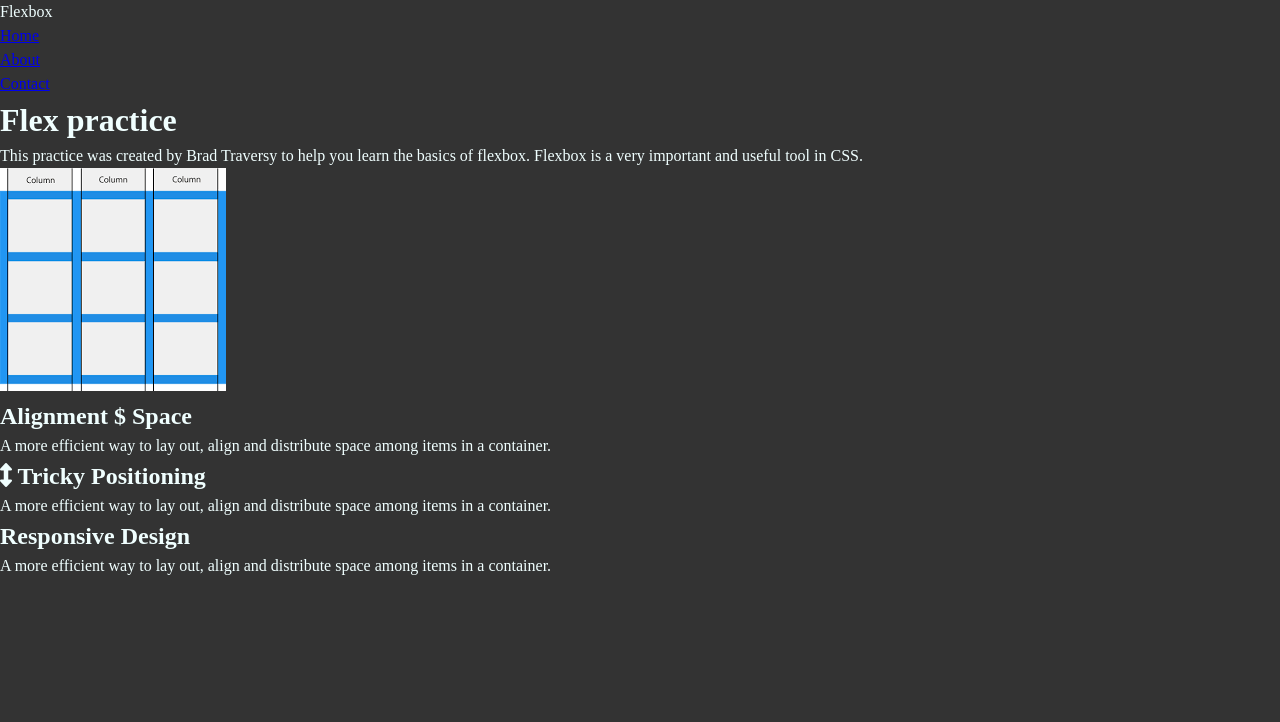
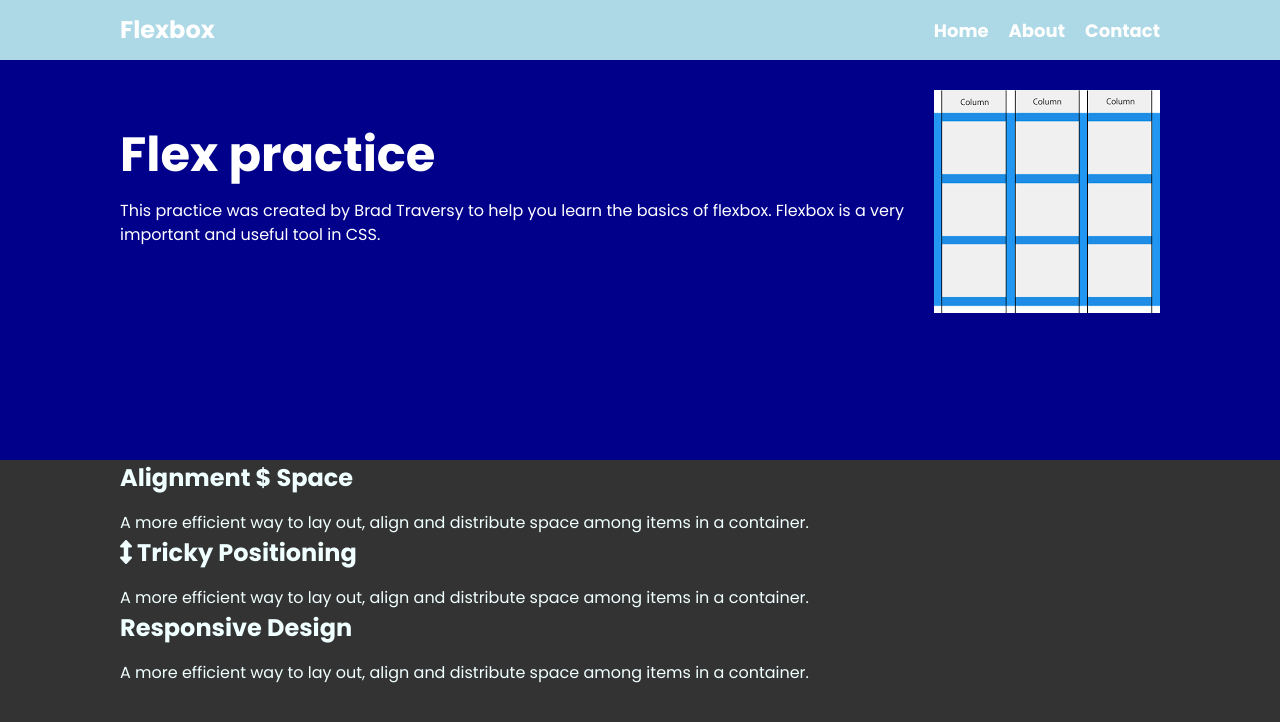
Before and after one commit to Nnenna95/flex-practice, a plain HTML site: page index.html in a window 1280 px wide. Drawn offline with Linux system fonts and the light colour scheme.

Commit message:
second commit

```diff
--- a/style.css
+++ b/style.css
@@ -1,11 +1,76 @@
+@import url('https://fonts.googleapis.com/css2?family=Poppins:wght@400;700&display=swap');
 *{
   box-sizing: border-box;
   padding: 0;
   margin: 0;
 }
 body{
+  font-family: 'Poppins', sans-serif;
   font-size: 16px;
   line-height: 1.5;
   color: azure;
   background: #333;
 }
+img{
+  max-width: 20%;
+  margin-top: 30px;
+}
+h1,h2{
+  margin-bottom: 15px;
+}
+ul{
+  list-style-type: none;
+}
+.container{
+  max-width: 1100px;
+  margin: 0 auto;
+  padding: 0 30px;
+}
+.navbar{
+  background-color: lightblue;
+  color: white;
+  height: 60px;
+}
+ .navbar .logo{
+  font-size: x-large;
+  font-weight: bold;
+}
+.navbar a{
+  color: white;
+  text-decoration: none;
+  font-size: 18px;
+  font-weight: bold;
+}
+.navbar a:hover{
+  color: aqua;
+}
+.navbar .container{
+  display: flex;
+  justify-content: space-between;
+  align-items: center;
+  height: 100%;
+}
+.navbar ul{
+  display: flex;
+}
+.navbar ul li{
+  margin-left: 20px;
+}
+.header{
+  background:darkblue ;
+  color: white;
+  min-height: 400px;
+}
+.header h1{
+ font-size: 3rem;
+ font-weight: bold;
+ line-height: 1.2;
+}
+.header img{
+  max-width: 400px;
+}
+.header .container{
+  display: flex;
+  align-items: center;
+  justify-content: space-between;
+}
```
